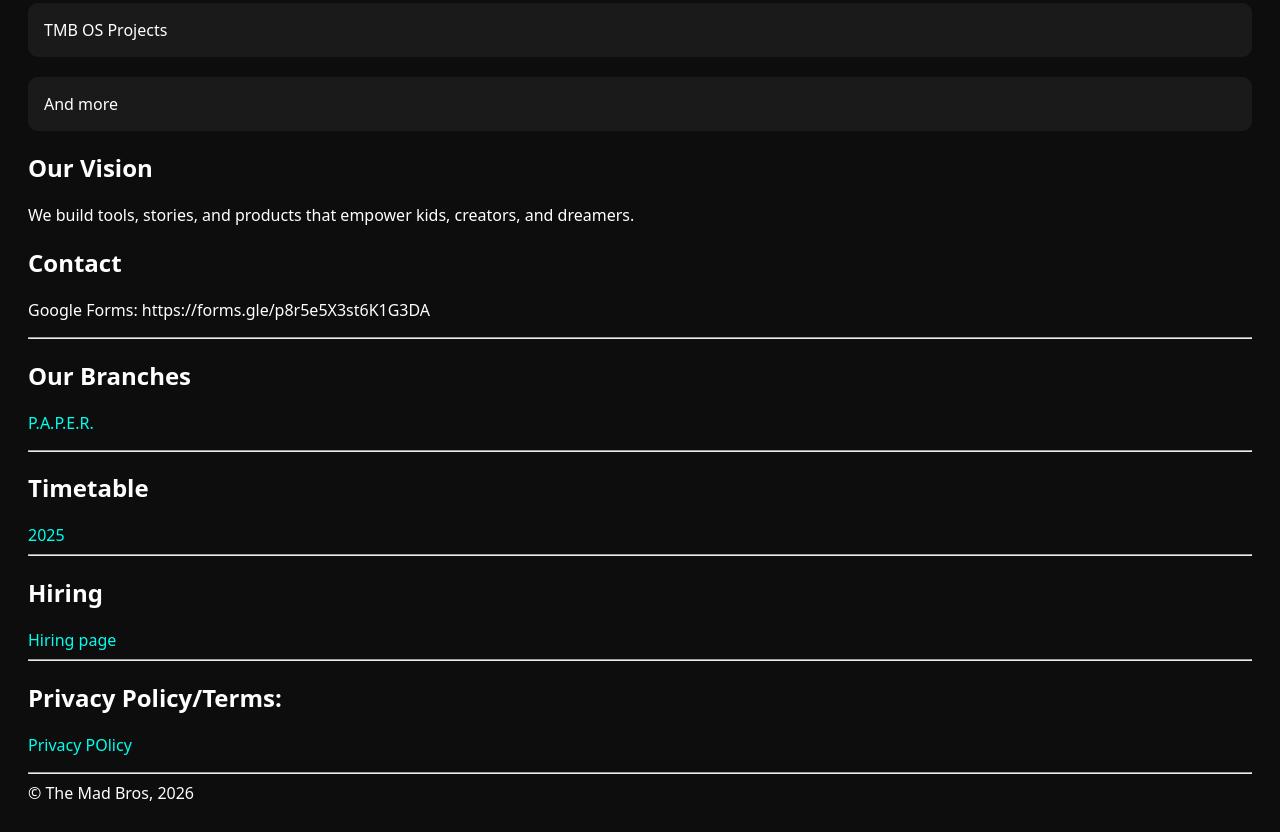
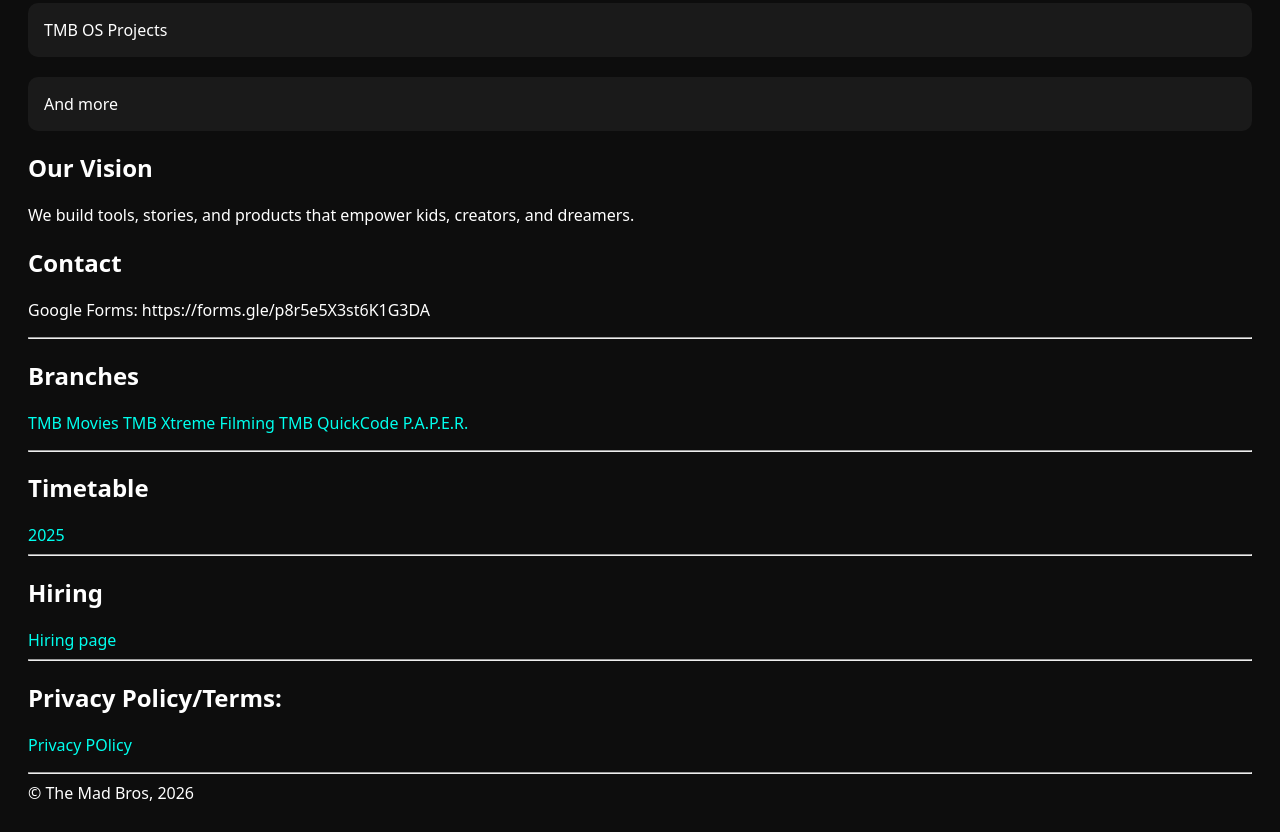
Before and after one commit to andy-and-terry/themadbros, a plain HTML site: page index.html in a window 1280 px wide. Shown: the part 1556-2388 px from the top of the page. Drawn offline with Linux system fonts and the light colour scheme; files that its build step writes are made by us from their sources; a script that the page names is missing.

Commit message:
Update index.html

```diff
--- a/index.html
+++ b/index.html
@@ -65,12 +65,8 @@
 	<!--<p>Email: noahkoayyr@gmail.com</p>
 	<p>Address: 550322 04-278</p>-->
 	<hr>
-	<h2>Our Branches</h2>
-	<!--<p><a href="branches/TMB_movies.html">TMB Movies</a></p>
-	<p><a href="branches/xtreme-filming.html">TMB Xtreme Filming</a></p>
-	<p><a href="branches/quickcode.html">TMB QuickCode</a></p>-->
-	<!--shutdown these 3 branches tmp because of upgrading works-->
-	<p><a href="branches/PAPER.html">P.A.P.E.R.</a></p>
+	<h2>Branches</h2>
+	<p><a href="branches/TMB_movies.html">TMB Movies</a> <a href="branches/xtreme-filming.html">TMB Xtreme Filming</a> <a href="branches/quickcode.html">TMB QuickCode</a> <a href="branches/PAPER.html">P.A.P.E.R.</a></p>
 	<hr>
 	<h2>Timetable</h2>
 	  <a href="assets/TMB TIMETABLE.pdf">2025</a>
```
